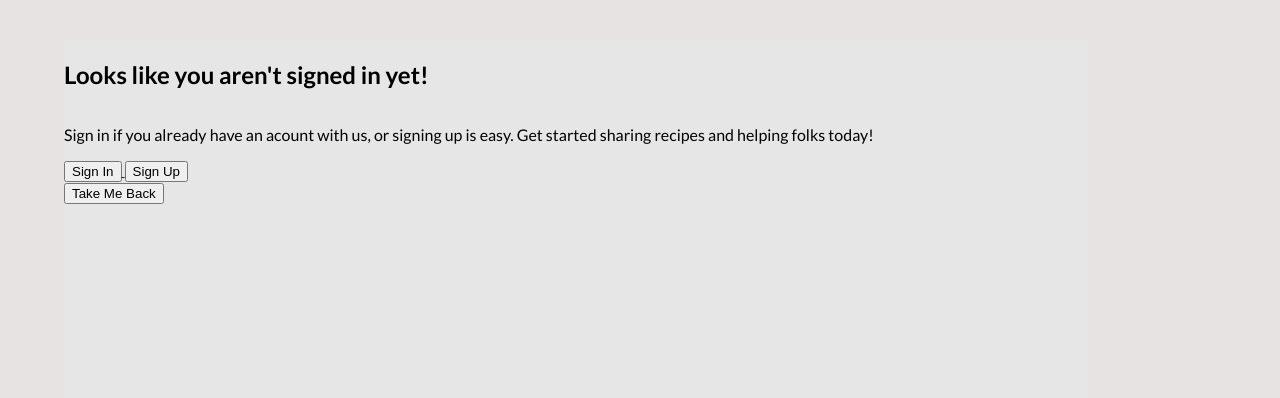
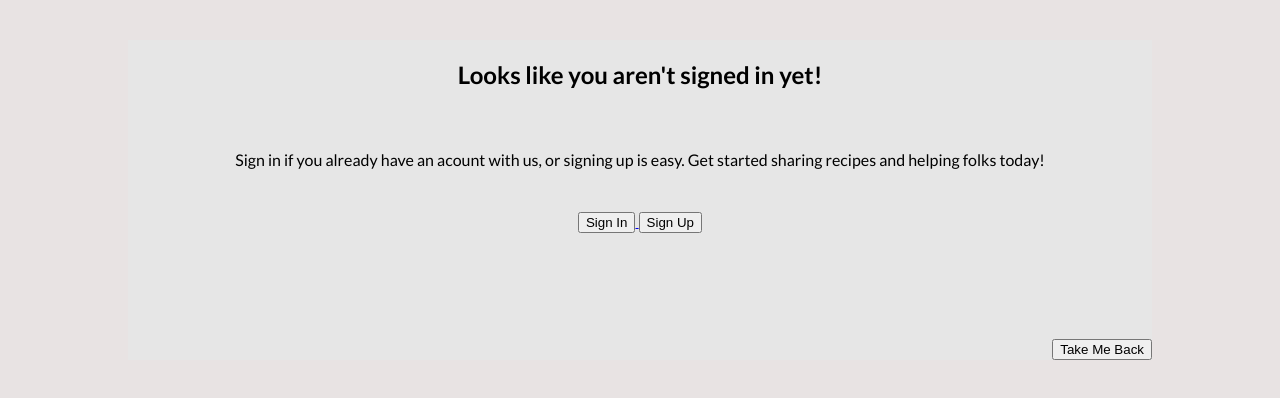
Before and after one commit to feed-the-people/Front-End, a React (Create React App) app: page /profilepage in a window 1280 px wide. Shown: the top 398 px of the page. Built offline with nearby package versions, Linux system fonts and the light colour scheme; a web font is replaced by a local one.

Commit message:
Simplify with call to action component.

```diff
--- a/src/components/ProfilePage/ProfilePage.js
+++ b/src/components/ProfilePage/ProfilePage.js
@@ -1,26 +1,12 @@
 import Profile from '../Profile/Profile.js'
+import CallToAction from '../CallToAction/CallToAction.js'
 import './ProfilePage.css'
 import {Link} from 'react-router-dom'
 
 const ProfilePage = (props) => {
-  const callToAction = (
-      <section className ='callToAction'>
-        <h1>Looks like you aren't signed in yet!</h1>
-        <p> Sign in if you already have an acount with us,
-        or signing up is easy. Get started sharing recipes and helping
-        folks today! </p>
-        <div className='buttons'>
-          <Link to='/signin'> <button> Sign In </button> </Link>
-          <Link to='/signup'> <button> Sign Up </button> </Link>
-        </div>
-        <footer className="callToAction-footer">
-          <Link to='/'><button> Take Me Back </button></Link>
-        </footer>
-      </section>
-    )
   return (
     <div className="ProfilePage">
-      {props.signedIn ? <Profile /> : callToAction}
+      {props.signedIn ? <Profile /> : <CallToAction />}
     </div>
   );
 }
```
